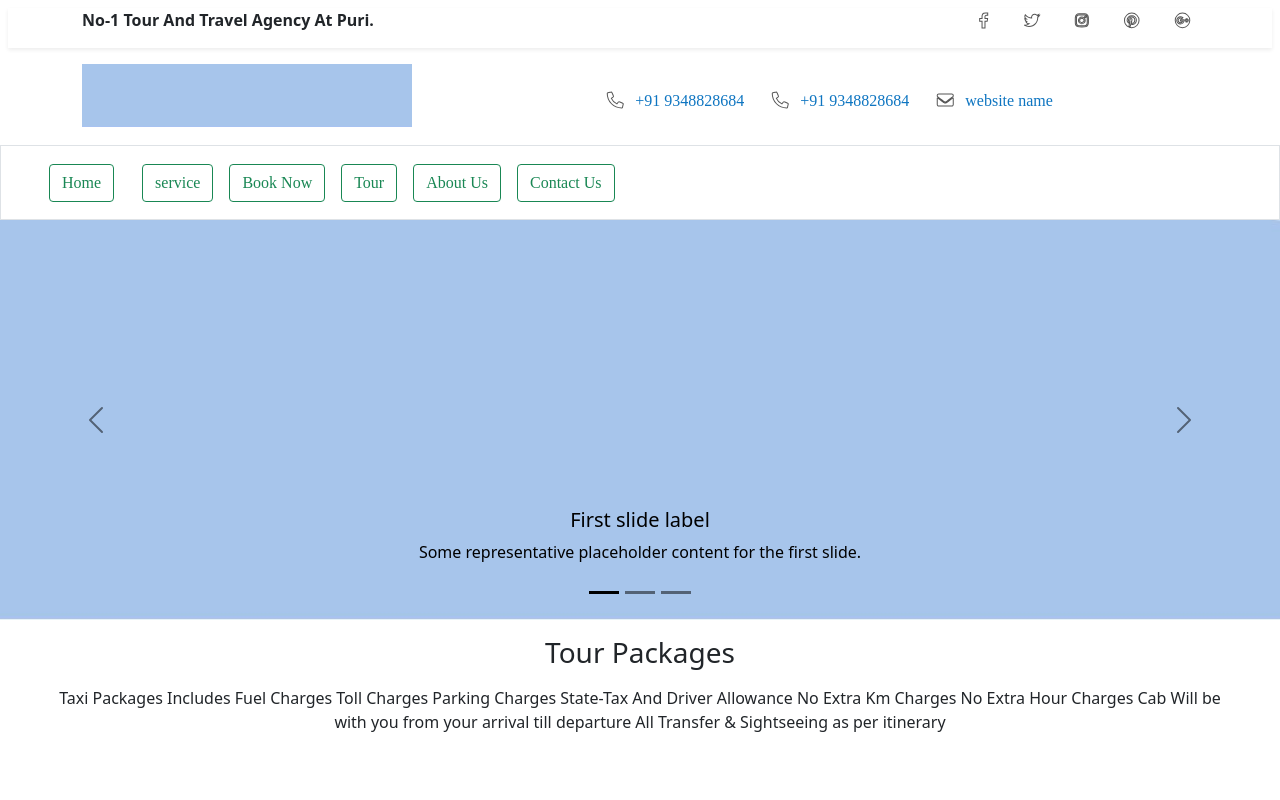
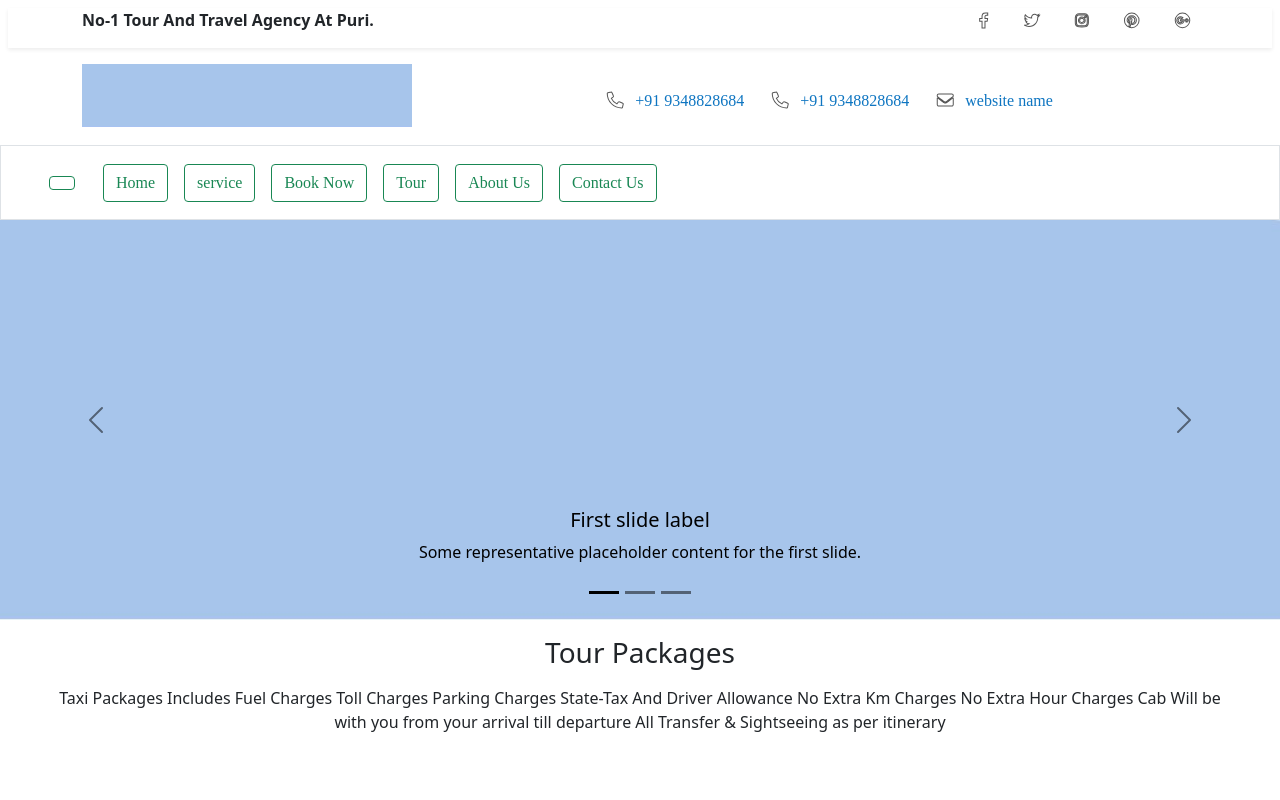
Before and after one commit to abhijit-senapati/alokdemo, a plain HTML site: page index.html in a window 1280 px wide. Shown: the top 800 px of the page. Drawn offline with nearby package versions, Linux system fonts and the light colour scheme.

Commit message:
Update index.html

```diff
--- a/index.html
+++ b/index.html
@@ -96,7 +96,11 @@
                 <li class="nav-item">
                     <div class="container-fluid ">
                         <a class="nav-link text-dark " href="topbar1.html"><button
-                                class="btn btn-outline-success btn-block" type="submit">Home</button></a>
+                                class="btn btn-outline-success btn-block" type="submit"></button></a>
+                </li>
+                    <li class="nav-item">
+                    <a class="nav-link text-dark" href="#"><button class="btn btn-outline-success btn-block"
+                            type="submit">Home</button></a>
                 </li>
                 <li class="nav-item dropdown">
                     <a class="nav-link text-dark" href="service.html" type="submit"><button
```
